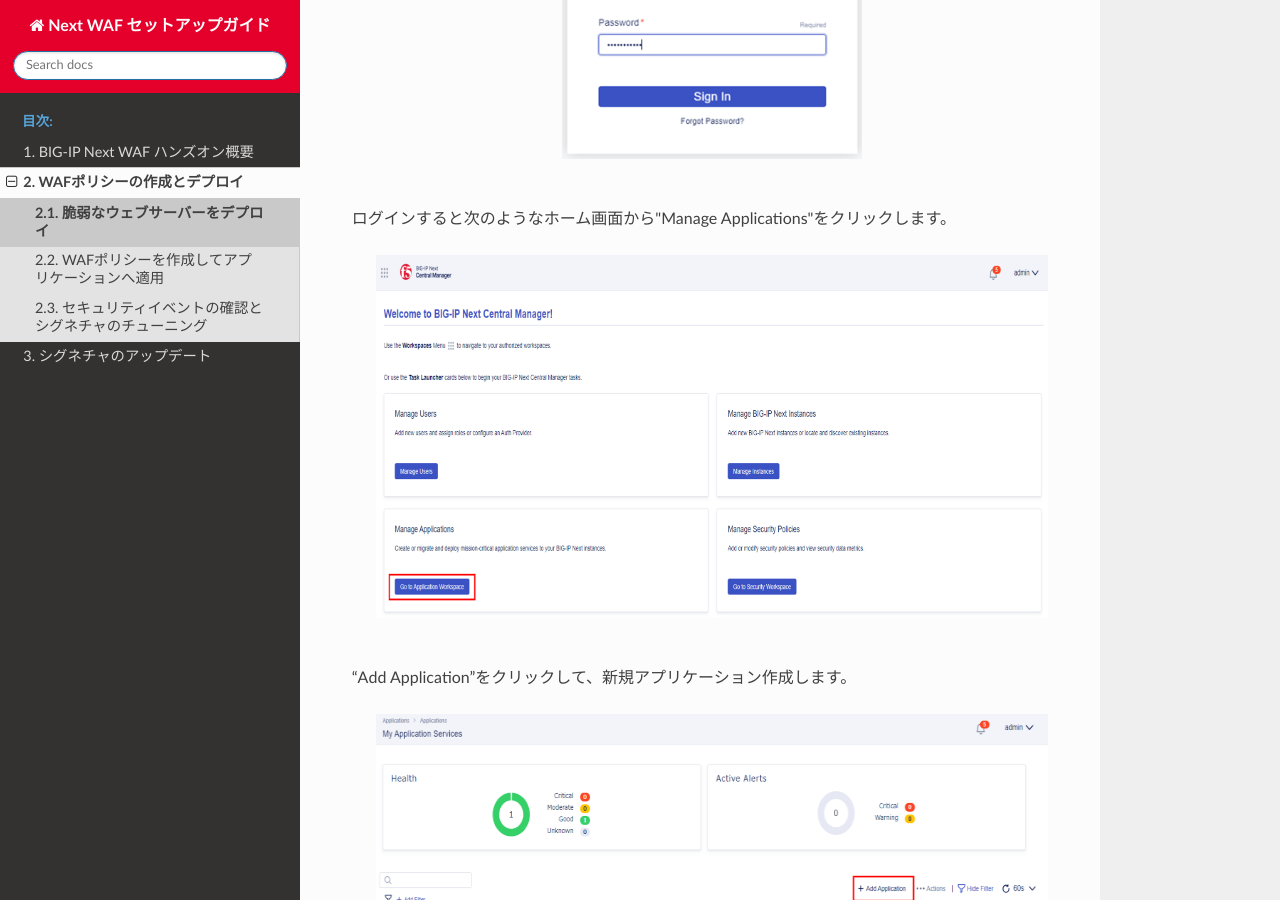
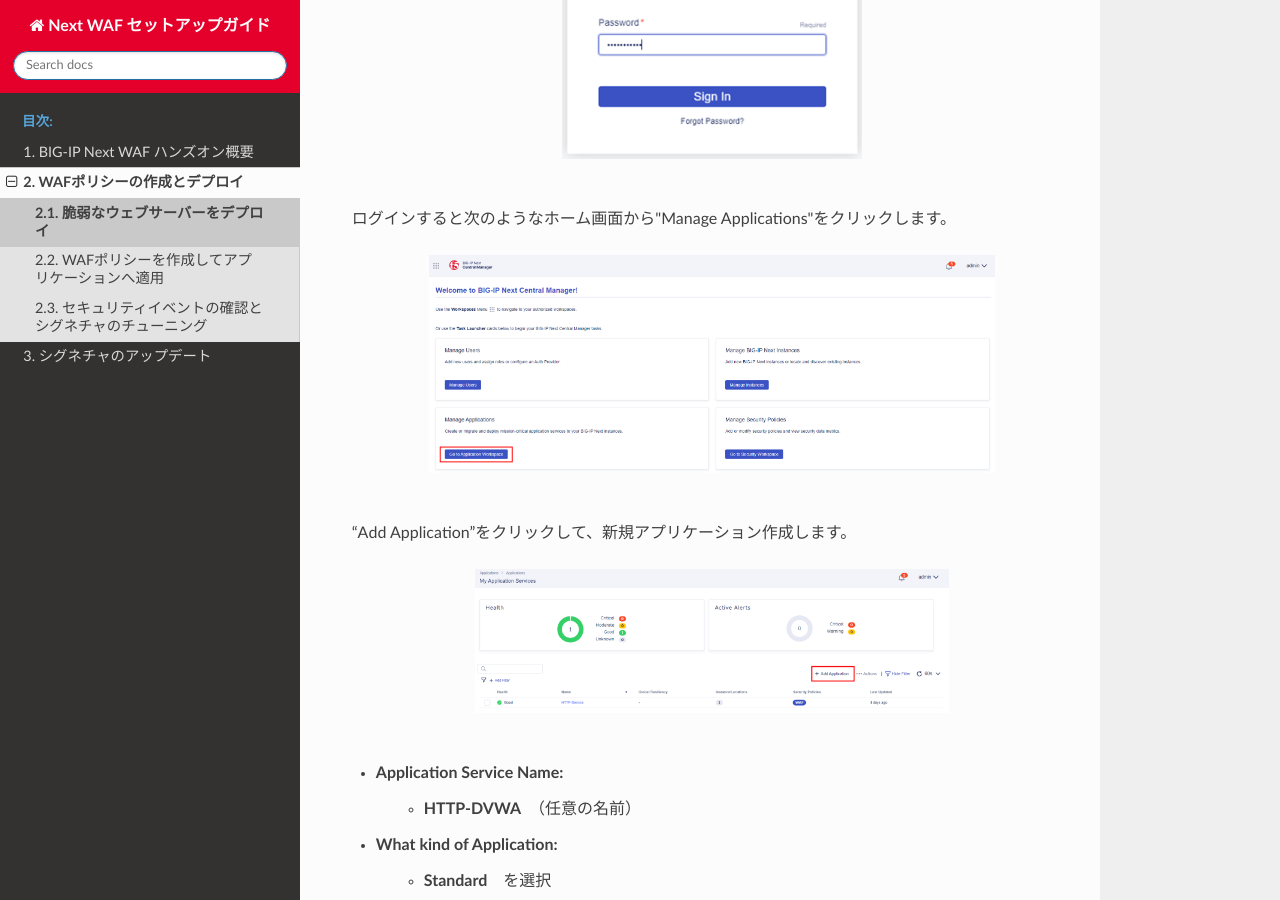
Before and after one commit to BeF5/f5j-easy-setup-next-waf, a Sphinx documentation site: the page built from docs/content02/module01/module01.rst, in a window 1280 px wide and 900 px high, scrolled down 802 px. Built offline with Sphinx 7.4.7 and the Read the Docs theme 2.0.0, drawn with Linux system fonts in a browser that asks for light colours.

Commit message:
Update module01.rst

```diff
--- a/docs/content02/module01/module01.rst
+++ b/docs/content02/module01/module01.rst
@@ -20,14 +20,14 @@
 ログインすると次のようなホーム画面から"Manage Applications"をクリックします。
 
    .. image:: images/Picture3.png
-      :scale: 25%
+      :scale: 15%
       :align: center
    |
 
 “Add Application”をクリックして、新規アプリケーション作成します。
 
    .. image:: images/Picture4.png
-      :scale: 25%
+      :scale: 15%
       :align: center
    |
 
@@ -86,7 +86,7 @@
 - Membersの下矢印を展開し、 “+Pool Members” をクリック
 
    .. image:: images/Picture9.png
-      :scale: 20%
+      :scale: 15%
       :align: center
    |
 
```
